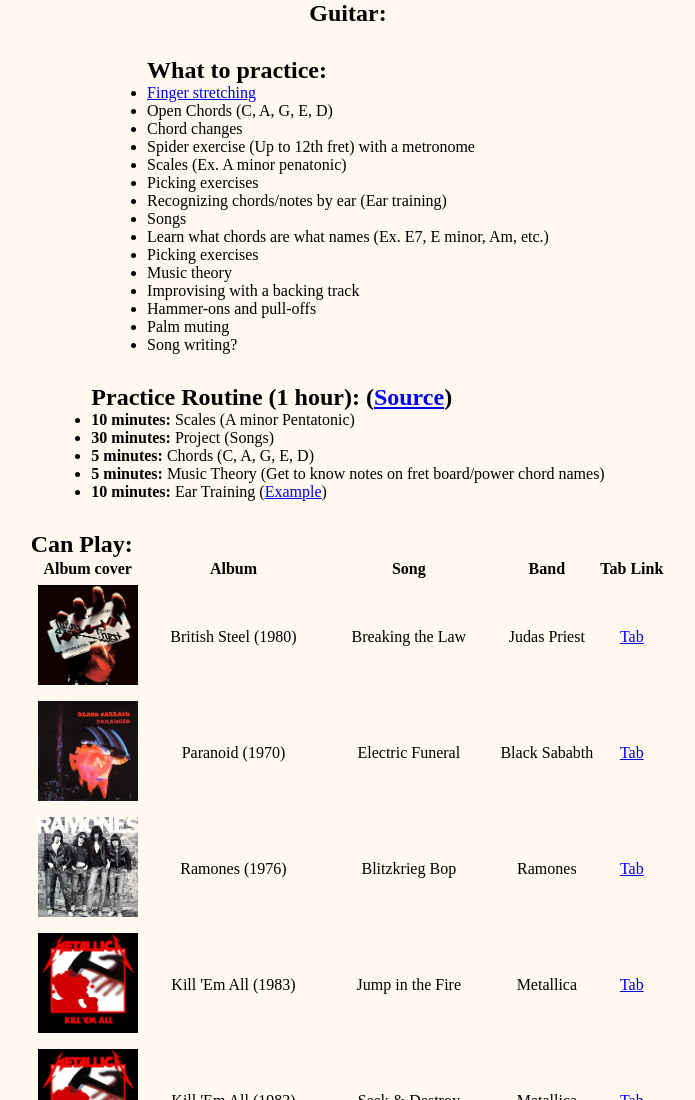
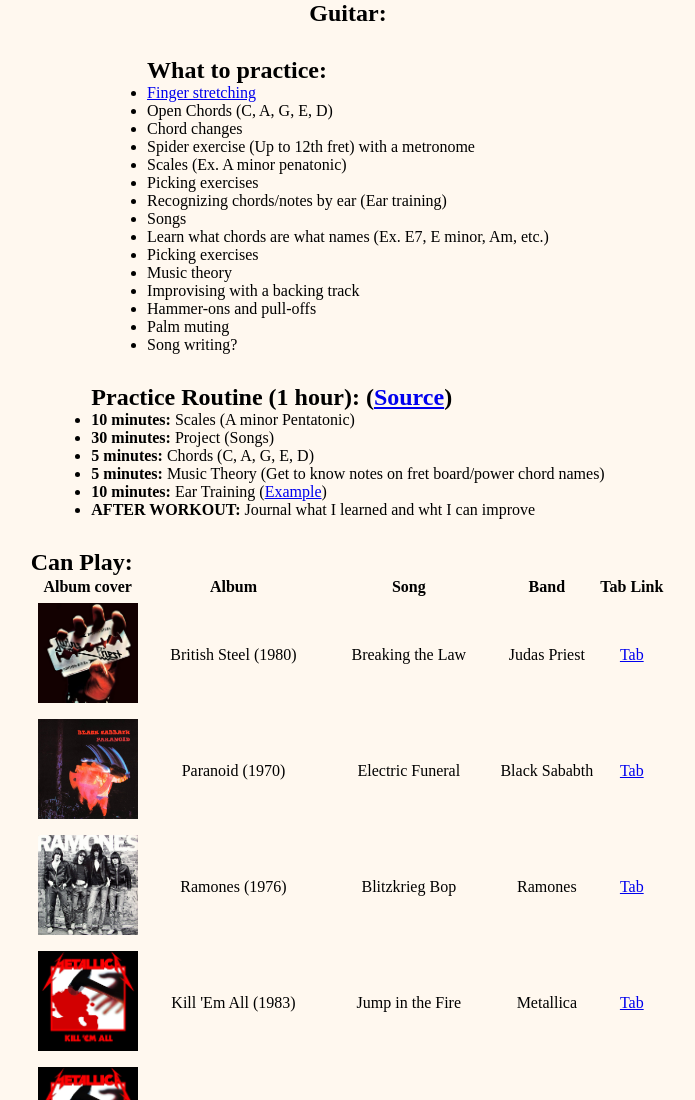
Before and after one commit to patk80/Guitar-Songs, a plain HTML site: page index.html in a window 1280 px wide. Shown: the top 1100 px of the page, without its empty margins (292-987 px from the left). Drawn offline with Linux system fonts and the light colour scheme.

Commit message:
after workout section to routine

```diff
--- a/index.html
+++ b/index.html
@@ -43,6 +43,7 @@
                 <li><strong>5 minutes:</strong> Chords (C, A, G, E, D)</li>
                 <li><strong>5 minutes:</strong> Music Theory (Get to know notes on fret board/power chord names)</li>
                 <li><strong>10 minutes:</strong> Ear Training (<a href="https://www.guitarhabits.com/8-ways-to-really-develop-your-aural-skills/" target="_blank">Example</a>)</li>
+                <li><strong>AFTER WORKOUT:</strong> Journal what I learned and wht I can improve</li>
             </ul>
         </section>
 
```
